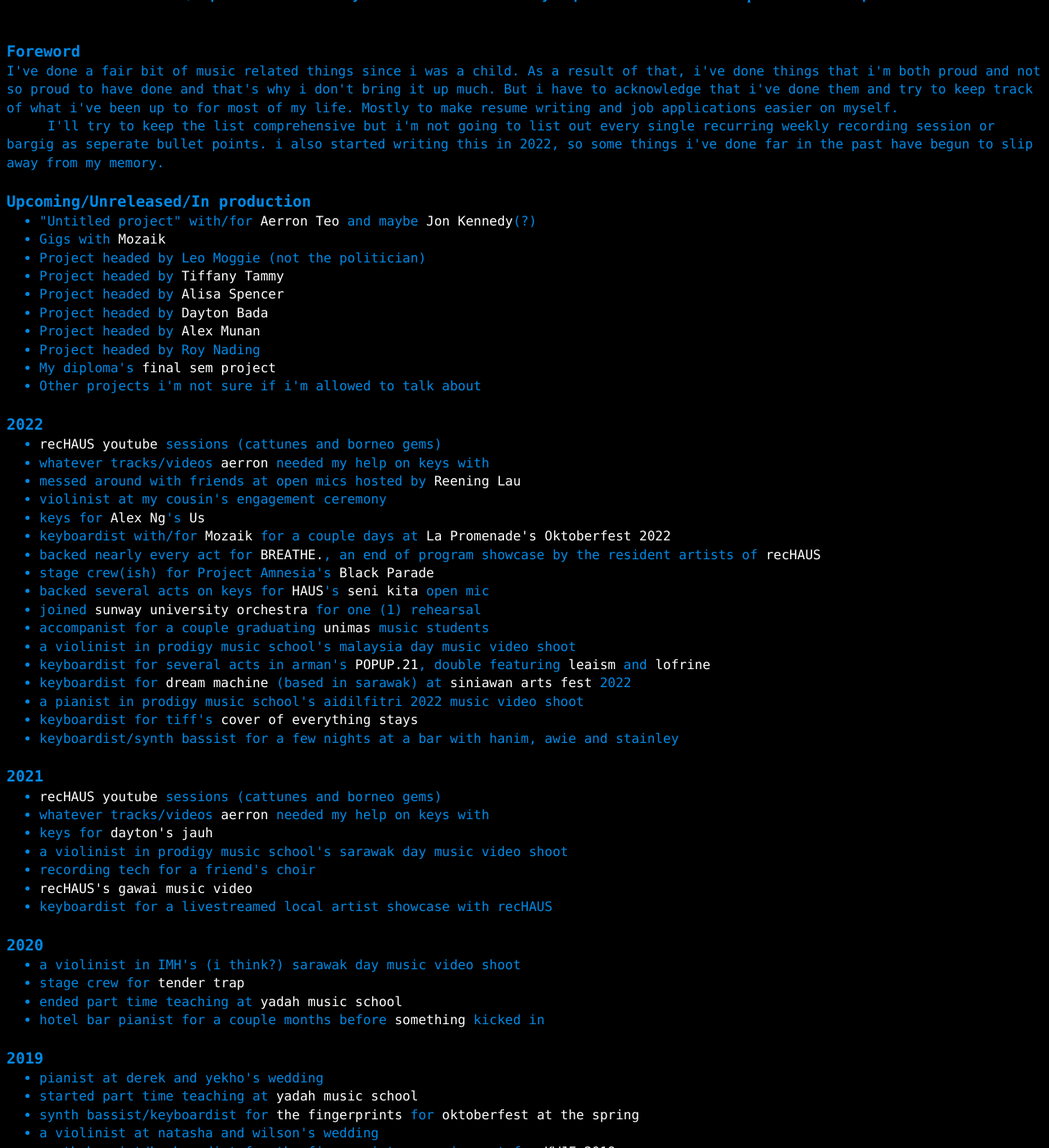
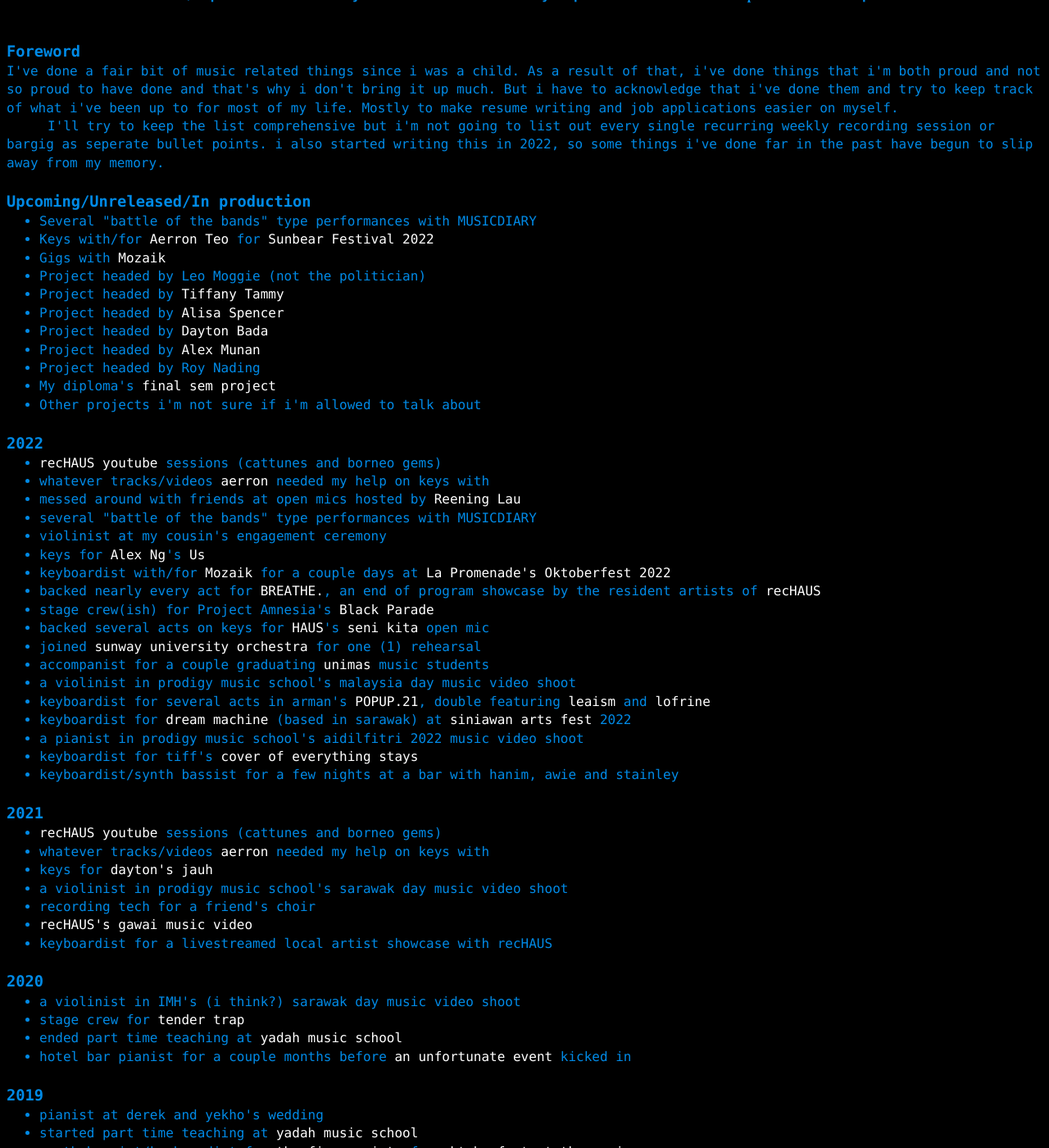
Before and after one commit to a-erfan-aa/a-erfan-aa.github.io, a Jekyll site: the page built from things-i-make/music-comprehensive.html, in a window 1280 px wide and 1400 px high, scrolled down 350 px. Shown: the whole window at 82% size. Built offline with Jekyll 4.4.1, drawn with Linux system fonts in a browser that asks for light colours; some of the changed text lies outside the part shown.

Commit message:
Update music-comprehensive.html
With MUSICDIARY details and Aerron's sunbear show

```diff
--- a/things-i-make/music-comprehensive.html
+++ b/things-i-make/music-comprehensive.html
@@ -57,7 +57,8 @@
 <div>
 	<h3>Upcoming/Unreleased/In production</h3>
 	<ul>
-		<li>"Untitled project" with/for <a href="https://www.instagram.com/aerronteo/">Aerron Teo</a> and maybe <a href="https://www.instagram.com/jonknndy_/">Jon Kennedy</a>(?)</li>
+		<li>Several "battle of the bands" type performances with MUSICDIARY</li>
+		<li>Keys with/for <a href="https://www.instagram.com/aerronteo/">Aerron Teo</a> for <a href="https://www.instagram.com/sunbearfest/?hl=en">Sunbear Festival 2022</a></li>
 		<li>Gigs with <a href="https://www.instagram.com/soundofmozaik/">Mozaik</a></li>
 		<li>Project headed by Leo Moggie (not the politician)</li>
 		<li>Project headed by <a href="https://www.instagram.com/tiffanytammy/">Tiffany Tammy</a></li>
@@ -79,6 +80,7 @@
 		<li><a href="https://www.youtube.com/c/recHAUS">recHAUS youtube</a> sessions (cattunes and borneo gems)</li>
 		<li>whatever tracks/videos <a href="https://www.instagram.com/aerronteo/">aerron</a> needed my help on keys with</li>
 		<li>messed around with friends at open mics hosted by <a href="https://www.instagram.com/reeninglaumusic/">Reening Lau</a></li>
+		<li>several "battle of the bands" type performances with MUSICDIARY</li>
 		<li>violinist at my cousin's engagement ceremony</li>
 		<li>keys for <a href="https://www.instagram.com/alexngwhng/">Alex Ng</a>'s <a href="https://www.youtube.com/watch?v=3GbZZGda5vE">Us</a></li>
 		<li>keyboardist with/for <a href="https://www.instagram.com/soundofmozaik/">Mozaik</a> for a couple days at <a href="https://www.instagram.com/p/CifK5HDLGZS/">La Promenade's Oktoberfest 2022</a></li>
@@ -121,7 +123,7 @@
 		<li>a violinist in IMH's (i think?) sarawak day music video shoot</li>
 		<li>stage crew for <a href="https://www.facebook.com/events/haus-kch/tender-traps-w-yung-kai/779217532910765/">tender trap</a></li>
 		<li>ended part time teaching at <a href="https://www.instagram.com/yadahmusiccentre/">yadah music school</a></li>
-		<li>hotel bar pianist for a couple months before <a href="https://en.wikipedia.org/wiki/COVID-19_pandemic">something</a> kicked in</li>
+		<li>hotel bar pianist for a couple months before <a href="https://en.wikipedia.org/wiki/COVID-19_pandemic">an unfortunate event</a> kicked in</li>
 	</ul>
 </div>
 
```
Also changed, not shown: other parts of things-i-make/music-comprehensive.html (+1 -1 lines).
